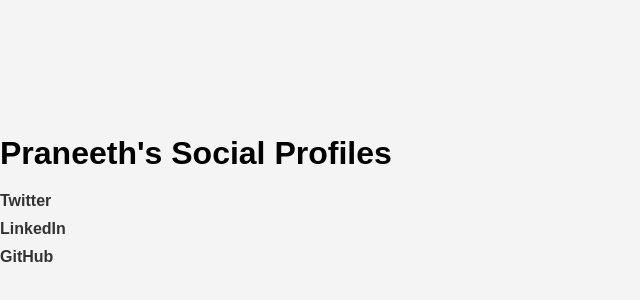
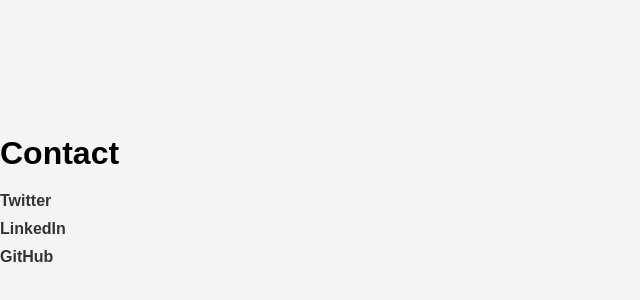
Before and after one commit to praneeth-001/Praneeth-online, a plain HTML site: page index.html in a window 1280 px wide. Shown: the part 202-502 px from the top of the page, without its empty margins (0-640 px from the left). Drawn offline with Linux system fonts and the light colour scheme.

Commit message:
Update index.html

```diff
--- a/index.html
+++ b/index.html
@@ -3,12 +3,12 @@
 <head>
     <meta charset="UTF-8">
     <meta name="viewport" content="width=device-width, initial-scale=1.0">
-    <title>Praneeth's Social Profiles</title>
+    <title>Praneeth-online</title>
     <link rel="stylesheet" href="style.css">
 </head>
 <body>
     <div class="profile">
-        <h1>Praneeth's Social Profiles</h1>
+        <h1>Contact</h1>
         <ul>
             <li><a href="https://x.com/praneeths_space" target="_blank">Twitter</a></li>
             <li><a href="https://www.linkedin.com/in/praneeth-namireddy-061397240/" target="_blank">LinkedIn</a></li>
```
